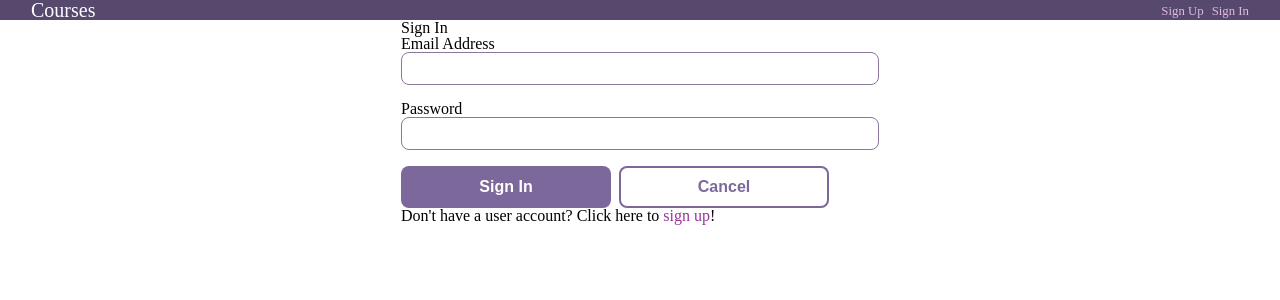
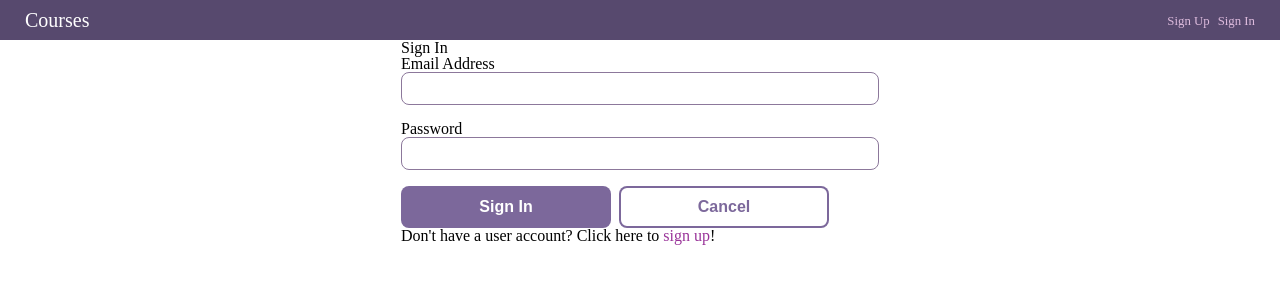
Before and after one commit to richbruzzese/techdegree_project10, a React (Create React App) app in the folder client/: page /signin in a window 1280 px wide. Shown: the top 300 px of the page. Built offline with nearby package versions, Linux system fonts and the light colour scheme.

Commit message:
Final changes
deleted some courses
fixed css issues causing header to render improperly
removed a call to the change function that was left in while troubleshooting

```diff
--- a/client/src/components/UpdateCourse.js
+++ b/client/src/components/UpdateCourse.js
@@ -61,7 +61,7 @@ const UpdateCourse = () => {
                     <Form
                         cancel={handleCancel}
                         errors={course.errors}
-                        submit={change,handleSubmit}
+                        submit={handleSubmit}
                         submitButtonText='Update Course'
                         elements={() =>(
                             <div className='main--flex'>
--- a/client/src/styles/global.css
+++ b/client/src/styles/global.css
@@ -26,7 +26,7 @@ a {
 .wrap {
     max-width: 1250px;
     margin: 0 auto;
-    padding: 0 1rem;
+    padding: 10px;
 }
 header {
     background: #57496e;
@@ -114,7 +114,7 @@ header nav a:hover {
 .actions--bar {
     background: #e9e5f0;
     padding: 1rem 0;
-    margin: -2rem 0 2rem;
+    position: relative;
 }
 .validation--errors {
     background: #e9e5f0;
```
Also changed, not shown: 1 other file (tests, documents, lock files or other folders).
